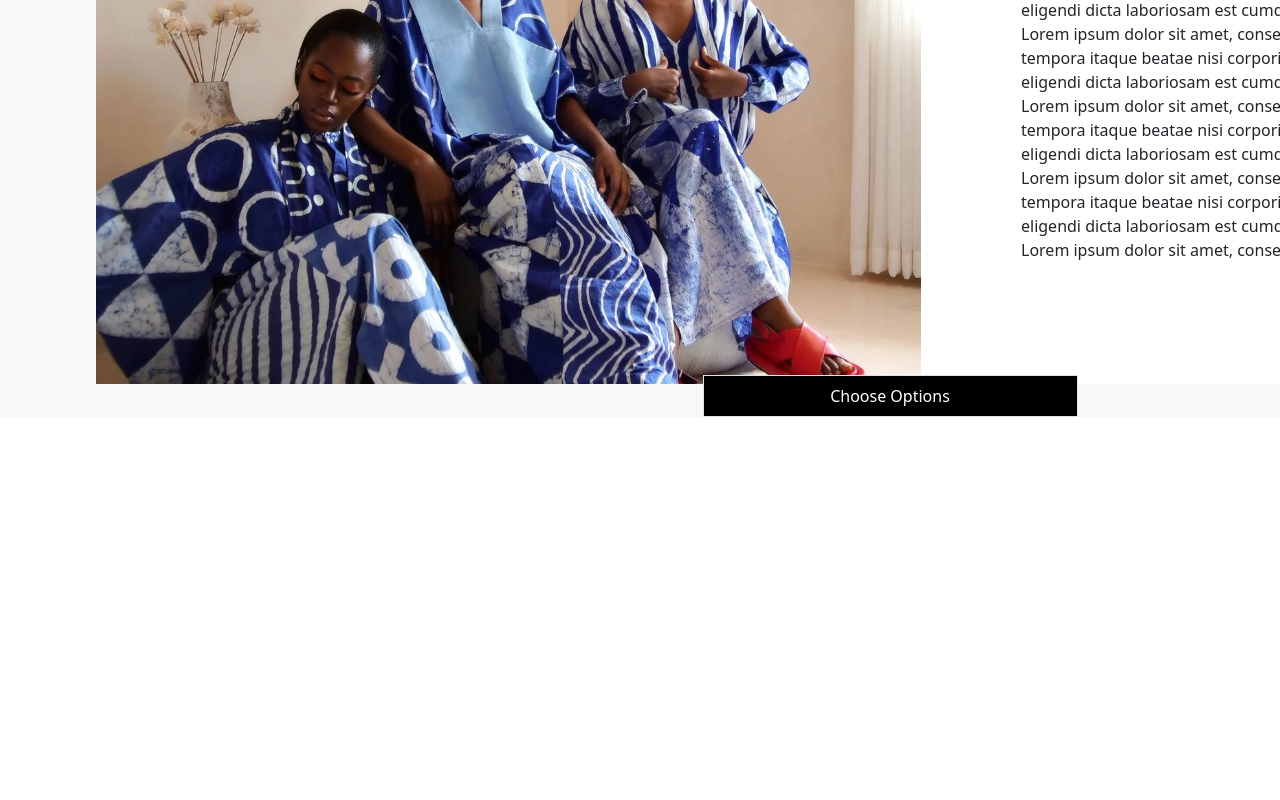
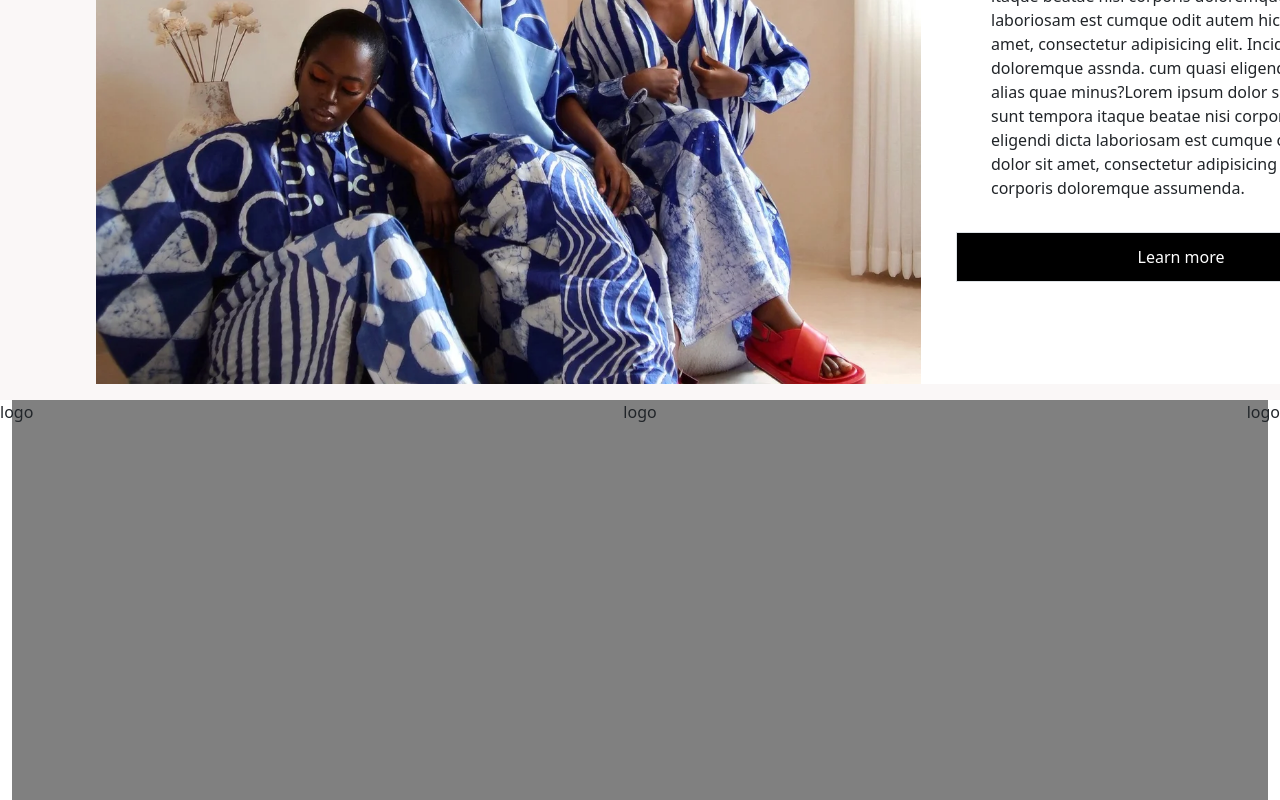
Before and after one commit to sennyrulz/Tisora, a React (Vite) app: page / in a window 1280 px wide. Shown: the part 1530-2330 px from the top of the page. Before the commit the page ends 1947 px from the top, so only its background shows below. Built offline with nearby package versions, Linux system fonts and the light colour scheme.

Commit message:
updated Index

```diff
--- a/src/App.css
+++ b/src/App.css
@@ -149,6 +149,7 @@
 
 .container-Brand-Topic{
   width: 100vw;
+  height: 90vh;
   background-color: #faf7f7;
 }
 
@@ -156,12 +157,13 @@
   width: 90vw;
 }
 
-.Btn-Brand-Topic{
-  margin-left: 500px;
-  padding-bottom: 200px;
-}
+
 
 .Btn-Brand-Topic:hover {
   background-color: rgb(255, 255, 255) !important;
   color: #0a0a0a !important;
 }
+
+.footer-container{
+  width: 100vw;
+}
--- a/src/App.jsx
+++ b/src/App.jsx
@@ -1,17 +1,18 @@
 import { Routes, Route, Link } from 'react-router-dom';
 import Nav from './components/Nav'
-import NewIn from './components/pages/NewIn';
-import Shop from './components/pages/Shop';
-import Discover from './components/pages/Discover';
+import NewIn from './pages/NewIn';
+import Shop from './pages/Shop';
+import Discover from './pages/Discover';
 import Search from './components/Search';
 import User from './components/User';
 import Cart from './components/Cart';
 import 'bootstrap/dist/css/bootstrap.min.css';
 import 'bootstrap/dist/js/bootstrap.bundle.min.js';
-import Logo from './components/pages/Logo';
+import Logo from './pages/Logo';
 import HeroBanner from './components/HeroBanner';
 import Card from './components/card';
 import BrandTopic from './components/brandTopic';
+import Footer from './components/footer'
 import './App.css';
 
 function App() {
@@ -40,6 +41,7 @@ function App() {
               </div>
             </div>
             <BrandTopic />
+            <Footer />
           </>
         } />
 
--- a/src/Components/BrandTopic.jsx
+++ b/src/Components/BrandTopic.jsx
@@ -4,13 +4,15 @@ import cardImg from '../assets/heroImage.webp'
 const BrandTopic = () => {
   return (
     <div className='container-Brand-Topic mt-5 pt-5 px-5'>
-        <h3 className='text-start pt-5 px-5 mb-4'>BRAND TOPIC</h3>
+      <h3 className='text-start pt-5 px-5 mb-4'>BRAND TOPIC</h3>
+        <div className='col-lg-8 bg-white d-flex flex-row Brand-Topic mx-5' style={{width:'1600px'}}>
+          <img style={{height: "550px"}} src={cardImg} alt="" />
+            <p className='text-lg-start pt-3 justify-text' style={{margin:"110px 70px"}}>Lorem ipsum dolor sit amet, consectetur adipisicing elit. Incidunt sunt tempora itaque beatae nisi corporis doloremque assumenda, cum quasi eligendi dicta laboriosam est cumque odit autem hic alias quae minus?Lorem ipsum dolor sit amet, consectetur adipisicing elit. Incidunt sunt tempora itaque beatae nisi corporis doloremque assnda. cum quasi eligendi dicta laboriosam est cumque odit autem hic alias quae minus?Lorem ipsum dolor sit amet, consectetur adipisicing elit. Incidunt sunt tempora itaque beatae nisi corporis doloremque assumenda, cum quasi eligendi dicta laboriosam est cumque odit autem hic alias quae minus?Lorem ipsum dolor sit amet, consectetur adipisicing elit. Incidunt sunt tempora itaque beatae nisi corporis doloremque assumenda. </p>
+        </div>
 
-        <div className='bg-white d-flex flex-row Brand-Topic mx-5' style={{width:'1600px'}}>
-            <img style={{height: "550px"}} src={cardImg} alt="" />
-            <p className='text-lg-start pt-3 justify-text' style={{margin:"100px"}}>Lorem ipsum dolor sit amet, consectetur adipisicing elit. Incidunt sunt tempora itaque beatae nisi corporis doloremque assumenda, cum quasi eligendi dicta laboriosam est cumque odit autem hic alias quae minus?Lorem ipsum dolor sit amet, consectetur adipisicing elit. Incidunt sunt tempora itaque beatae nisi corporis doloremque assumenda, cum quasi eligendi dicta laboriosam est cumque odit autem hic alias quae minus?Lorem ipsum dolor sit amet, consectetur adipisicing elit. Incidunt sunt tempora itaque beatae nisi corporis doloremque assumenda, cum quasi eligendi dicta laboriosam est cumque odit autem hic alias quae minus?Lorem ipsum dolor sit amet, consectetur adipisicing elit. Incidunt sunt tempora itaque beatae nisi corporis doloremque assumenda, cum quasi eligendi dicta laboriosam est cumque odit autem hic alias quae minus?Lorem ipsum dolor sit amet, consectetur adipisicing elit. </p>
+        <div className='col-lg-4 p-2 px-5' style={{margin: '-160px 0 0 860px'}}>
+          <button className='Btn-Brand-Topic bg-black text-white border' style={{width: '450px', height:'50px'}}>Learn more</button>
         </div>
-        <button className='Btn-Brand-Topic bg-black text-white p-2 px-5 border' style={{width: '375px', marginTop: '-70px'}}>Choose Options</button>
     </div>
   )
 }
--- /dev/null
+++ b/src/Components/footer.jsx
@@ -0,0 +1,26 @@
+import React from 'react'
+
+const footer = () => {
+  return (
+    <div className='container-fluid footer-container'>
+        <div className='col-lg-12' style={{height: "400px", background: 'gray'}}>
+            <div className='align-items-center d-flex justify-content-between'>
+                <span className='row'>
+                    logo
+                </span>
+
+                <span className='row'>
+                    logo
+                </span>
+
+                <span className='row'>
+                    logo
+                </span>
+        </div>
+            </div>
+
+    </div>
+  )
+}
+
+export default footer
```
Also changed, not shown: src/pages/Discover.jsx (renamed from src/Components/pages/Discover.jsx), src/pages/Logo.jsx (renamed from src/Components/pages/Logo.jsx), src/pages/Shop.jsx (renamed from src/Components/pages/Shop.jsx), src/pages/newIn.jsx (renamed from src/Components/pages/newIn.jsx).
